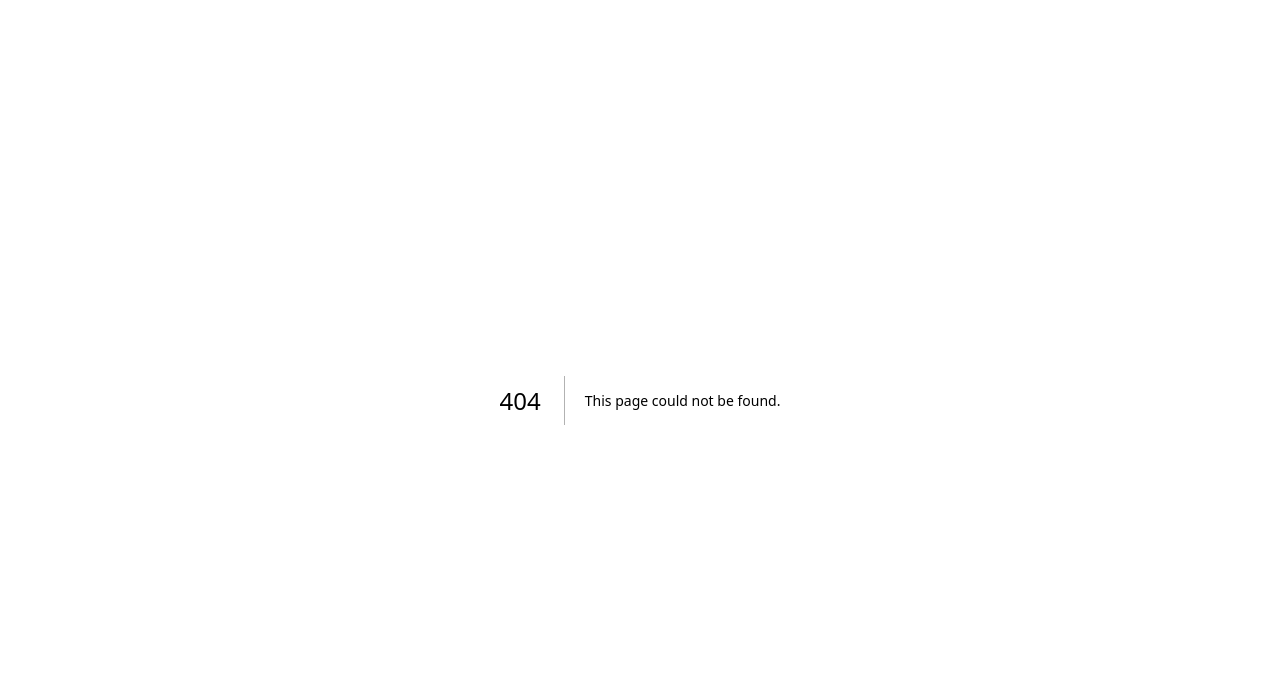
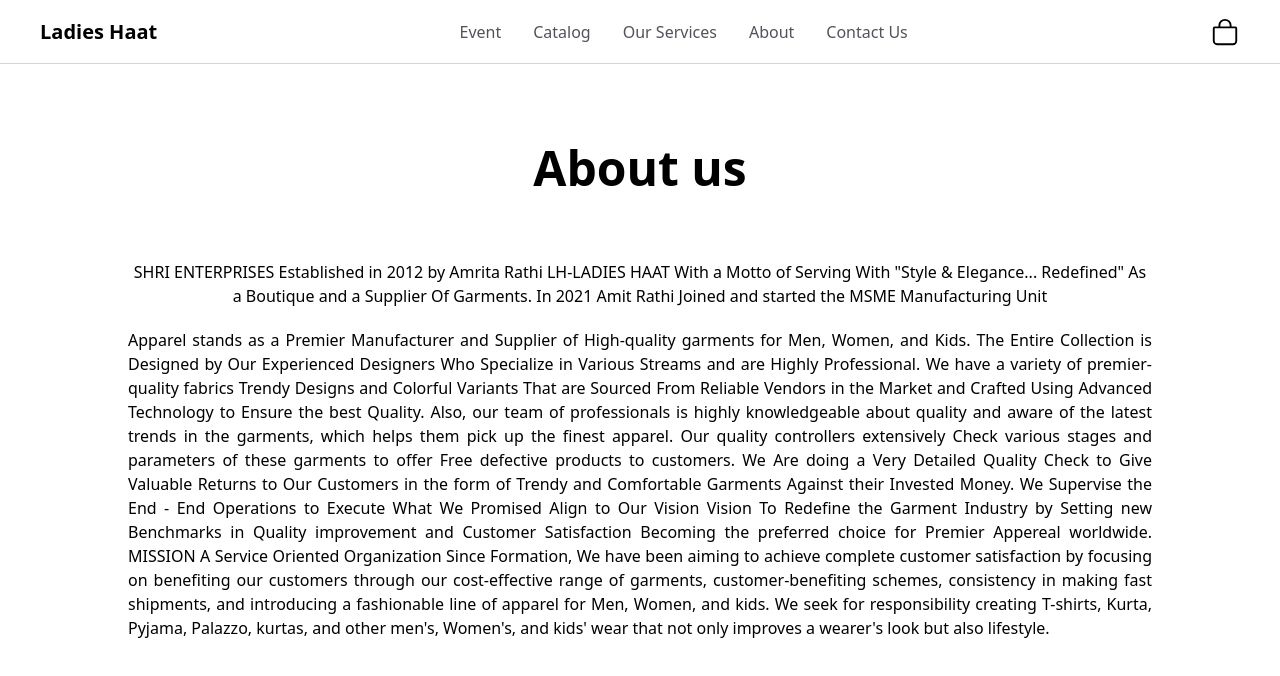
Before and after one commit to cyanxcode/ladies-haat, a Next.js app: page /about in a window 1280 px wide. Before the commit this address had no page. Shown: the top 676 px of the page. Built offline with nearby package versions, Linux system fonts and the light colour scheme.

Commit message:
Updated About page

```diff
--- /dev/null
+++ b/src/app/about/page.tsx
@@ -0,0 +1,45 @@
+import Navbar from "@/components/Navbar";
+
+export default function About() {
+  return (
+    <>
+      <Navbar />
+      <div className="flex w-full px-5 md:px-32 flex-col justify-center gap-5 items-center mt-20">
+        <div className="text-5xl font-bold">About us </div>
+        <p className="text-center mt-12">
+          SHRI ENTERPRISES Established in 2012 by Amrita Rathi LH-LADIES HAAT
+          With a Motto of Serving With "Style & Elegance... Redefined" As a
+          Boutique and a Supplier Of Garments. In 2021 Amit Rathi Joined and
+          started the MSME Manufacturing Unit
+        </p>
+        <p className="text-justify">
+          Apparel stands as a Premier Manufacturer and Supplier of High-quality
+          garments for Men, Women, and Kids. The Entire Collection is Designed
+          by Our Experienced Designers Who Specialize in Various Streams and are
+          Highly Professional. We have a variety of premier-quality fabrics
+          Trendy Designs and Colorful Variants That are Sourced From Reliable
+          Vendors in the Market and Crafted Using Advanced Technology to Ensure
+          the best Quality. Also, our team of professionals is highly
+          knowledgeable about quality and aware of the latest trends in the
+          garments, which helps them pick up the finest apparel. Our quality
+          controllers extensively Check various stages and parameters of these
+          garments to offer Free defective products to customers. We Are doing a
+          Very Detailed Quality Check to Give Valuable Returns to Our Customers
+          in the form of Trendy and Comfortable Garments Against their Invested
+          Money. We Supervise the End - End Operations to Execute What We
+          Promised Align to Our Vision Vision To Redefine the Garment Industry
+          by Setting new Benchmarks in Quality improvement and Customer
+          Satisfaction Becoming the preferred choice for Premier Appereal
+          worldwide. MISSION A Service Oriented Organization Since Formation, We
+          have been aiming to achieve complete customer satisfaction by focusing
+          on benefiting our customers through our cost-effective range of
+          garments, customer-benefiting schemes, consistency in making fast
+          shipments, and introducing a fashionable line of apparel for Men,
+          Women, and kids. We seek for responsibility creating T-shirts, Kurta,
+          Pyjama, Palazzo, kurtas, and other men's, Women's, and kids' wear that
+          not only improves a wearer's look but also lifestyle.
+        </p>
+      </div>
+    </>
+  );
+}
--- a/src/app/page.tsx
+++ b/src/app/page.tsx
@@ -1,9 +1,14 @@
 import Chipsbar from "@/components/Chips/Chipsbar";
 import Navbar from "@/components/Navbar";
 
-export default function Home(){
-  return <>
-    <Navbar/>
-    <Chipsbar />
-  </>;
+export default function Home() {
+  return (
+    <>
+      <Navbar />
+      <Chipsbar />
+      <div className="w-full grid place-content-center mt-52">
+        <div className="text-3xl font-light">Launching Soon...</div>
+      </div>
+    </>
+  );
 }
--- a/src/components/Navbar.tsx
+++ b/src/components/Navbar.tsx
@@ -1,10 +1,10 @@
-"use client"
+"use client";
 
 import { IoBagOutline } from "react-icons/io5";
 import { IoIosMenu } from "react-icons/io";
 import { RxCross2 } from "react-icons/rx";
 import Link from "next/link";
-import {useState} from "react"
+import { useState } from "react";
 import Sidebar from "./Sidebar";
 
 export default function Navbar() {
@@ -12,9 +12,12 @@
   return (
     <>
       <nav className="w-full h-16 flex items-center justify-between border-b border-zinc-300 px-10">
-        <button className="block md:hidden" onClick={() => setSidebarOpen(!sidebarOpen)}>
-          {!sidebarOpen && <IoIosMenu size={30}/>}
-          {sidebarOpen && <RxCross2 size={30}/>}
+        <button
+          className="block md:hidden"
+          onClick={() => setSidebarOpen(!sidebarOpen)}
+        >
+          {!sidebarOpen && <IoIosMenu size={30} />}
+          {sidebarOpen && <RxCross2 size={30} />}
         </button>
         <Link href="/">
           <h2 className="text-xl font-bold">Ladies Haat</h2>
@@ -31,7 +34,7 @@
               Our Services
             </div>
           </Link>
-          <Link href="/">
+          <Link href="/about">
             <div className="text-md font-medium text-zinc-600">About</div>
           </Link>
           <Link href="/">
@@ -43,7 +46,8 @@
             <IoBagOutline size={30} />
           </Link>
         </div>
-      </nav>{sidebarOpen && <Sidebar/>}
+      </nav>
+      {sidebarOpen && <Sidebar />}
     </>
   );
 }
--- a/src/components/Sidebar.tsx
+++ b/src/components/Sidebar.tsx
@@ -1,6 +1,6 @@
 import Link from "next/link";
 
-export default function Sidebar(){
+export default function Sidebar() {
   return (
     <>
       <aside className="fixed gap-8 bg-blue-50 shadow-2xl flex md:hidden flex-col items-center justify-start pt-10 h-[100vh] w-64">
@@ -11,16 +11,15 @@
           <div className="text-md font-medium text-zinc-800">Catalog</div>
         </Link>
         <Link href="/">
-                  <div className="text-md font-medium text-zinc-800">
-                    Our Services
-                  </div>
+          <div className="text-md font-medium text-zinc-800">Our Services</div>
         </Link>
-                <Link href="/">
+        <Link href="/about">
           <div className="text-md font-medium text-zinc-800">About</div>
         </Link>
         <Link href="/">
           <div className="text-md font-medium text-zinc-800">Contact Us</div>
         </Link>
       </aside>
-        </>);
+    </>
+  );
 }
```
Lines whose indentation alone changed are shown as unchanged.
